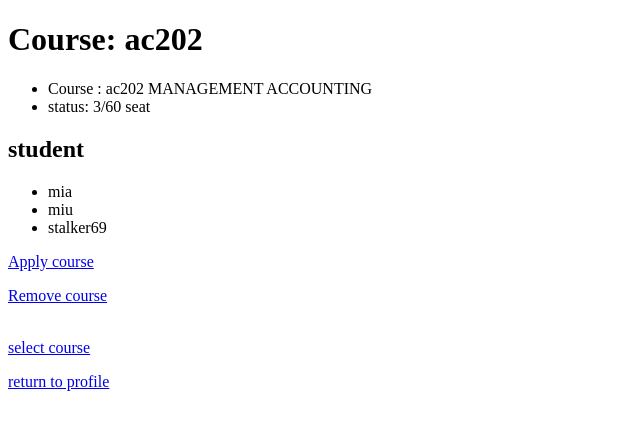
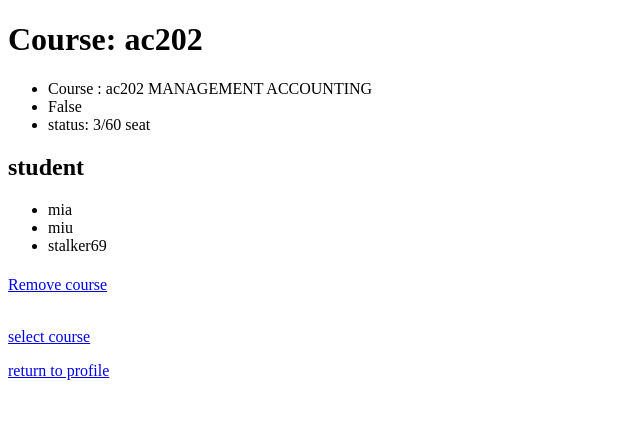
Before and after one commit to JIRATxJIRAPAT/JIRATx-JIRAPATV2.github.io, a Django app: a page that uses REG/Register/templates/registers/course_info.html in a window 1280 px wide. Shown: the top 430 px of the page, without its empty margins (0-640 px from the left). Run offline with Django 3.2, Linux system fonts and the light colour scheme; data comes from the database, SQL or seed files in the repository; both versions use the stored data as it was after the commit.

Commit message:
start design

```diff
--- a/REG/Register/templates/registers/course_info.html
+++ b/REG/Register/templates/registers/course_info.html
@@ -6,7 +6,7 @@
 
     <ul>
         <li>Course : {{ Course.course_code }} {{ Course.course_name }}</li>
-
+        <li>{{Course.status}}</li>
         <li>status: {{seat}}/{{Course.limit_seat}} seat</li>
     </ul>
 
@@ -19,9 +19,19 @@
         {% endfor %}
     </ul>
 
+    {% if request.user not in student %}
+        {% if Course.status and seat < Course.limit_seat %}
+        <p><a href="{% url 'Register:apply' Course.course_code %}"  class="btn btn-outline-success">Apply course</a></h3>
+        {% else %}
+        <p><h1 class="btn-outline-danger"></a></h3>
+        {% endif %}
+    {% else %}
+    <h3>Already Register</h3>
+    {% endif %}
 
-    <p><a href="{% url 'Register:apply' Course.course_code %}">Apply course</a></h3>
-    <p><a href="{% url 'Register:remove' Course.course_code %}">Remove course</a></h3>
+
+
+        <p><a href="{% url 'Register:remove' Course.course_code %}">Remove course</a></h3>
 
 
     <br><br>
--- a/REG/Register/views.py
+++ b/REG/Register/views.py
@@ -33,11 +33,17 @@ def apply(request, course_code):
 
     x = get_object_or_404(Course,pk=course_code)
     if request.user not in x.student.all():
-        if x.siting != x.limit_seat:
+        x.student.add(request.user)
+        x.siting += 1
+    return HttpResponseRedirect(reverse("Register:ShowCourse",args=(course_code,)))
+
+"""
+   if x.siting != x.limit_seat:
             x.student.add(request.user)
             x.siting += 1
-    return HttpResponseRedirect(reverse("Register:ShowCourse",args=(course_code,)))
+"""
 
+ #return render(request, "users/studentInfo.html")
 
 def removeCourse(request , course_code):
 
--- a/REG/Users/templates/users/studentInfo.html
+++ b/REG/Users/templates/users/studentInfo.html
@@ -1,5 +1,5 @@
 {% extends "Users/layout.html" %}
-
+{% load static %}
 {% block body %}
 
     <h1>Welcome, {{ request.user.first_name }}</h1>
@@ -16,6 +16,8 @@
 
     </ul>
 
+
+
     <ul>
         <p><a href="{% url 'Register:index' %}">Enrollment</a></p>
         <p><a href="{% url 'Users:logout' %}">Log out</a></p>
--- a/REG/Users/urls.py
+++ b/REG/Users/urls.py
@@ -1,4 +1,5 @@
 from django.urls import path
+
 
 from . import views
 
```
Also changed, not shown: REG/Users/static/images/billy.jpg (added), REG/db.sqlite3.
